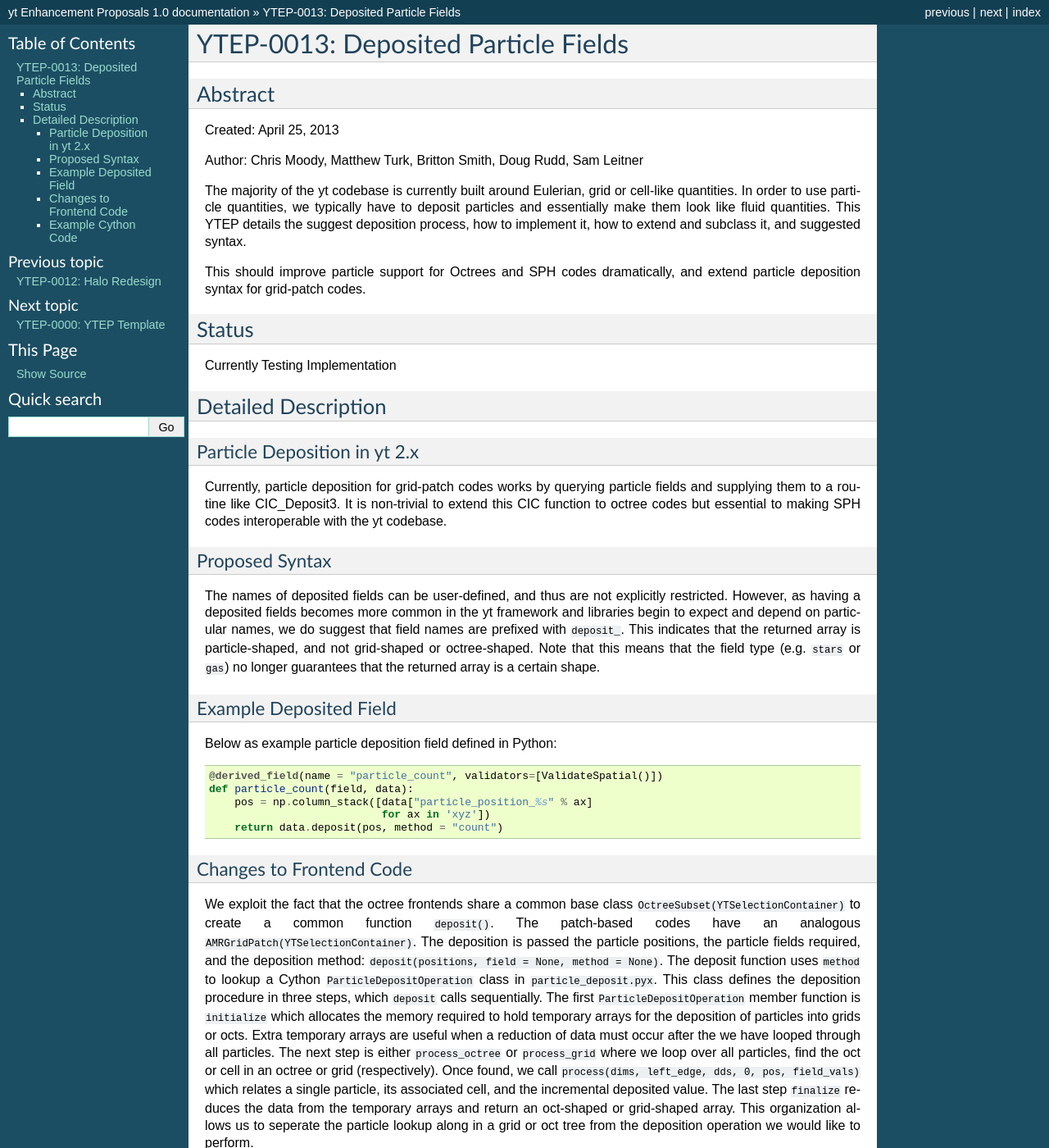
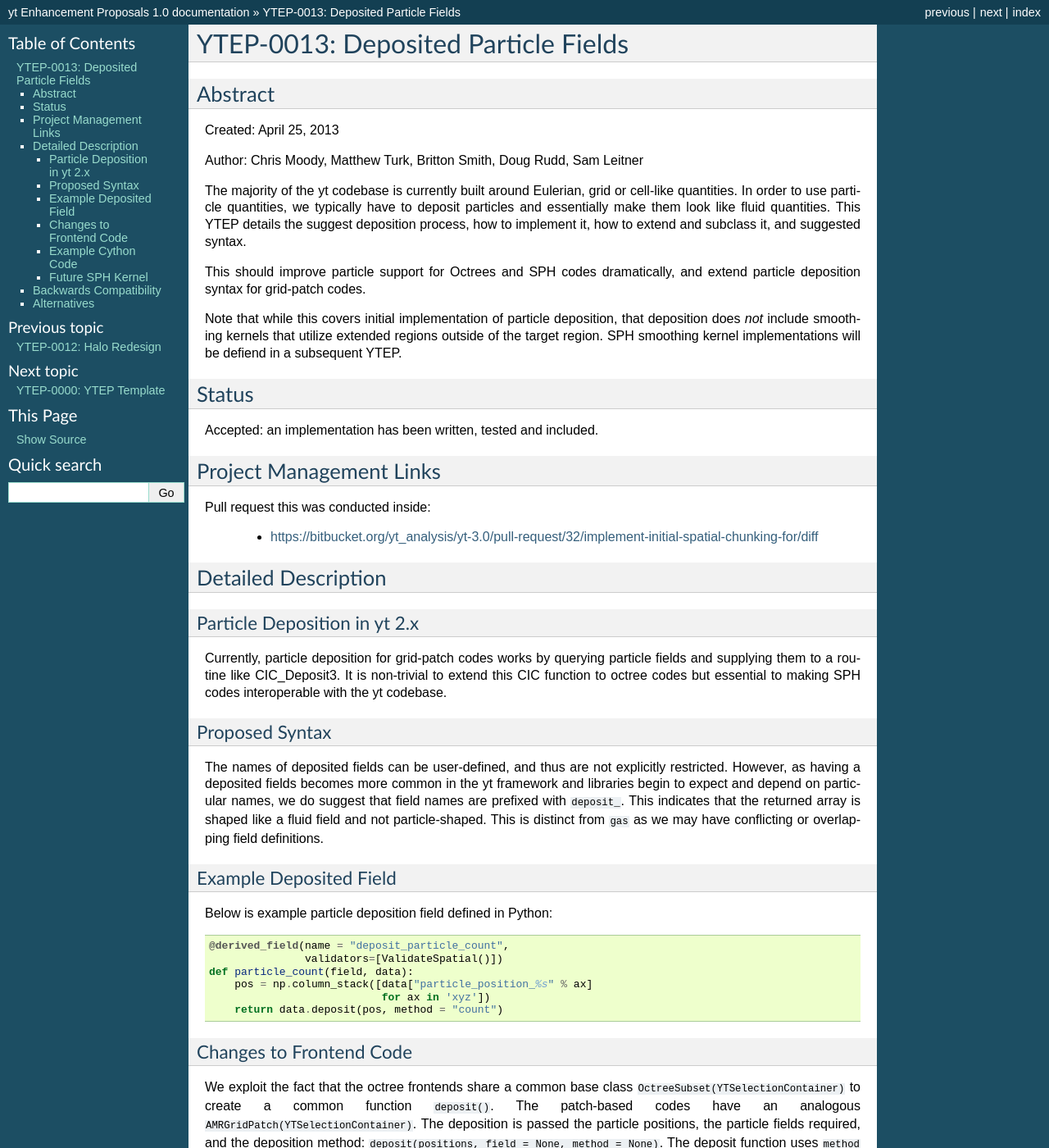
Before and after one commit to yt-project/ytep, a Sphinx documentation site: the page built from source/YTEPs/YTEP-0013.rst, in a window 1280 px wide and 1400 px high. Shown: the whole window at 82% size. Built offline with Sphinx 7.4.7, drawn with Linux system fonts in a browser that asks for light colours; formulas are drawn with MathJax 3; some of the changed text lies outside the part shown.

Commit message:
Updating YTEP to reflect PR.

```diff
--- a/source/YTEPs/YTEP-0013.rst
+++ b/source/YTEPs/YTEP-0013.rst
@@ -16,10 +16,22 @@ how to extend and subclass it, and suggested syntax.
 This should improve particle support for Octrees and SPH codes dramatically,
 and extend particle deposition syntax for grid-patch codes.
 
+Note that while this covers initial implementation of particle deposition, that
+deposition does *not* include smoothing kernels that utilize extended regions
+outside of the target region.  SPH smoothing kernel implementations will be
+defiend in a subsequent YTEP.
+
 Status
 ------
 
-Currently Testing Implementation
+Accepted: an implementation has been written, tested and included.
+
+Project Management Links
+------------------------
+
+Pull request this was conducted inside:
+
+ * https://bitbucket.org/yt_analysis/yt-3.0/pull-request/32/implement-initial-spatial-chunking-for/diff
 
 Detailed Description
 --------------------
@@ -41,23 +53,21 @@ The names of deposited fields can be user-defined, and thus are not explicitly
 restricted. However, as having a deposited fields becomes more common in the yt
 framework and libraries begin to expect and depend on particular names,
 we do suggest that field names are prefixed with ``deposit_``. This
-indicates that the returned array is particle-shaped, and not grid-shaped or
-octree-shaped. Note that this
-means that the field type (e.g. ``stars`` or ``gas``) no longer guarantees that
-the returned array is a certain shape.
-
+indicates that the returned array is shaped like a fluid field and not
+particle-shaped.  This is distinct from ``gas`` as we may have conflicting or
+overlapping field definitions.
 
 Example Deposited Field
 +++++++++++++++++++++++
 
-Below as example particle deposition field defined in Python::
+Below is example particle deposition field defined in Python::
 
-    @derived_field(name = "particle_count", validators=[ValidateSpatial()])
+    @derived_field(name = "deposit_particle_count",
+                   validators=[ValidateSpatial()])
     def particle_count(field, data):
         pos = np.column_stack([data["particle_position_%s" % ax]
                                for ax in 'xyz'])
         return data.deposit(pos, method = "count")
-
 
 Changes to Frontend Code
 ++++++++++++++++++++++++
@@ -87,6 +97,7 @@ grid or oct tree from the deposition operation we would like to perform.
 
 Example Cython Code
 +++++++++++++++++++
+
 Below we include an example of the base particle deposit class with
 most of the Cython type definitions removed for legibility::
 
@@ -110,6 +121,7 @@ Below we subclass the template above to deposit a particle count,
 taking care to override ``initialize``, ``process`` and ``finalize``
 but leaving grid traversal in ``process_octree/grid`` alone, ensuring
 that this will work with grid and octree codes::
+
     cdef class CountParticles(ParticleDepositOperation):
         def initialize(self):
             self.ocount = np.zeros(self.nvals, dtype="float64")
@@ -130,3 +142,28 @@ define fields with arbitrary particle selections (e.g. young stars),
 perform arbitrary accumulations (e.g. count, sum, or std),
 loops over all of the particles multiple times, and switch between
 cloud-in-cell, SPH smoothing kernel, or simple direct deposition.
+
+Future SPH Kernel
++++++++++++++++++
+
+This process will be utilized in the future to conduct smoothing kernel
+operations.  This will require two operations:
+
+ * Iteration over the Octs, rather than the particles, and selection of
+   particles based on proximity to an Oct
+ * An octree selector that has lee-way in its selection of particles; i.e.,
+   particles can be fed in as having a ``dx`` that allows them to be selected
+   by octs within which they do not directly reside.
+
+We may find that this specific operation is too slow for applying the smoothing
+kernel, in which case other options will be explored.
+
+Backwards Compatibility
+-----------------------
+
+This has no backwards incompatible changes.
+
+Alternatives
+------------
+
+We were unable to identify any.
```
